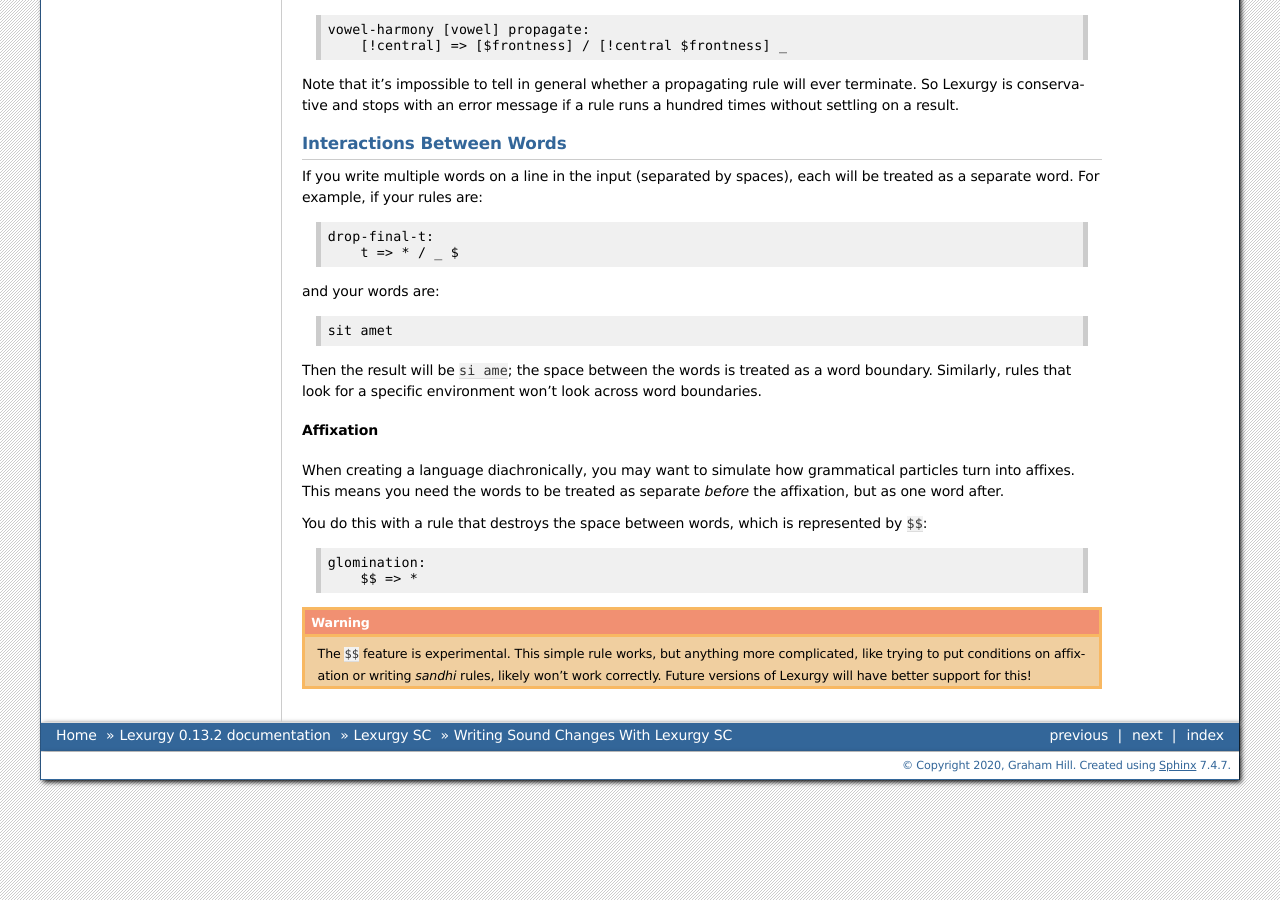
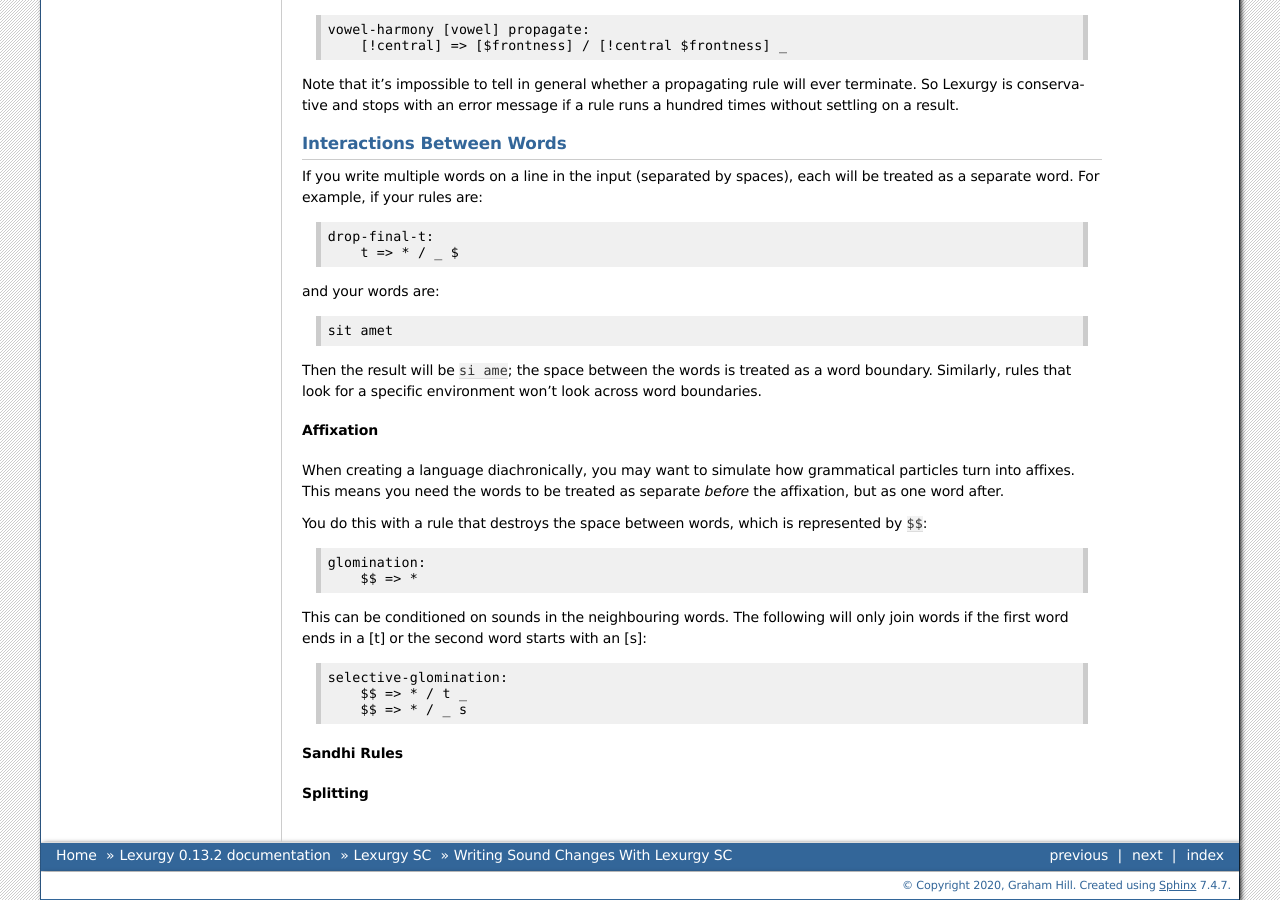
Before and after one commit to def-gthill/lexurgy, a Sphinx documentation site: the page built from doc/source/sc-tutorial.rst, in a window 1280 px wide and 900 px high, scrolled down 13095 px. Built offline with Sphinx 7.4.7, drawn with Linux system fonts in a browser that asks for light colours; some of the changed text lies outside the part shown.

```diff
--- a/doc/source/sc-tutorial.rst
+++ b/doc/source/sc-tutorial.rst
@@ -905,10 +905,16 @@
     glomination:
         $$ => *
 
-.. warning::
+This can be conditioned on sounds in the neighbouring words. The following
+will only join words if the first word ends in a [t] or the second word
+starts with an [s]::
 
-    The ``$$`` feature is experimental. This simple rule works,
-    but anything more complicated, like trying to put conditions
-    on affixation or writing *sandhi* rules, likely won't work
-    correctly. Future versions of Lexurgy will have better support
-    for this!
+    selective-glomination:
+        $$ => * / t _
+        $$ => * / _ s
+
+Sandhi Rules
+*************
+
+Splitting
+***********
```
Also changed, not shown: 1 other file.
